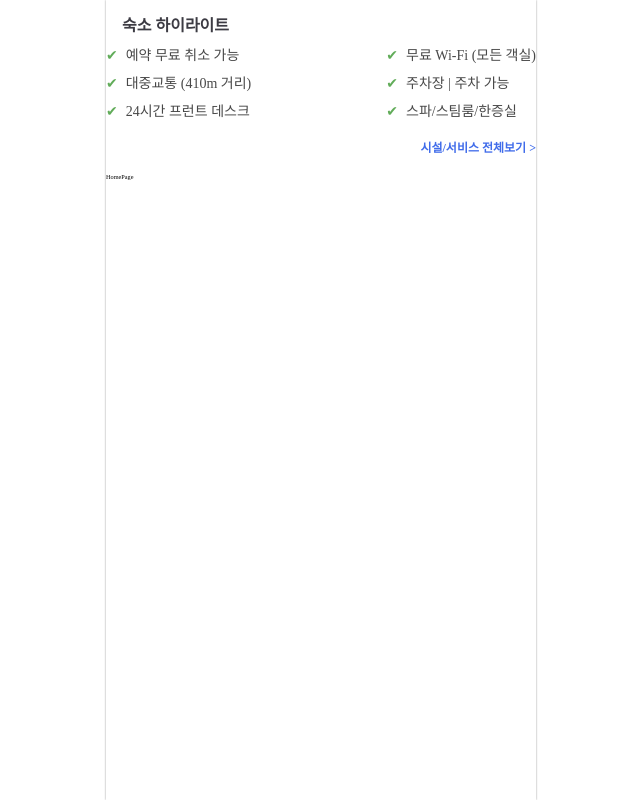
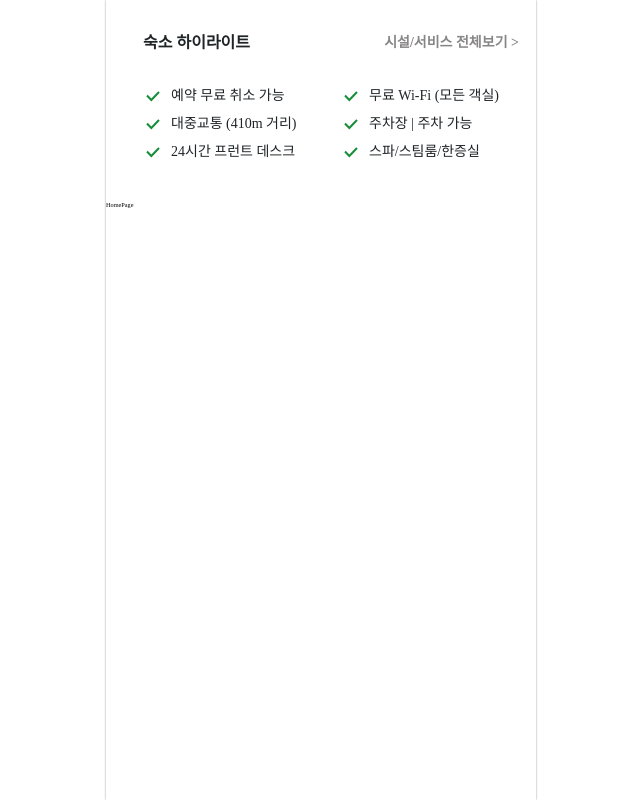
Before and after one commit to m2na7/35-COLLABORATION-WEB-AGODA, a React (Vite) app: page / in a window 1280 px wide. Shown: the whole page, without its empty margins (319-959 px from the left). Built offline with nearby package versions, Linux system fonts and the light colour scheme; a web font is replaced by a local one.

Commit message:
feat: add Highlight components

```diff
--- /dev/null
+++ b/src/assets/svg/IcCheck.tsx
@@ -0,0 +1,12 @@
+import type { SVGProps } from "react";
+const SvgIcCheck = (props: SVGProps<SVGSVGElement>) => (
+  <svg
+    xmlns="http://www.w3.org/2000/svg"
+    fill="none"
+    viewBox="0 0 20 20"
+    {...props}
+  >
+    <path stroke="#178D37" strokeWidth={2} d="M4 9.5 8.32 14 16 6" />
+  </svg>
+);
+export default SvgIcCheck;
--- a/src/assets/svg/index.ts
+++ b/src/assets/svg/index.ts
@@ -1,5 +1,6 @@
 export { default as IcBack } from "./IcBack";
 export { default as IcCart } from "./IcCart";
+export { default as IcCheck } from "./IcCheck";
 export { default as IcLogo } from "./IcLogo";
 export { default as IcMenu } from "./IcMenu";
 export { default as IcStar } from "./IcStar";
--- a/src/pages/HotelDetailPage/Components/HotelDetail/Highlights.style.ts
+++ b/src/pages/HotelDetailPage/Components/HotelDetail/Highlights.style.ts
@@ -4,50 +4,65 @@ export const HighlightsWrapper = styled.div`
   margin: 16px 0;
 `;
 
+export const HighlightsHeader = styled.div`
+  display: flex;
+  align-items: center;
+  justify-content: space-between;
+`;
+
 export const TitleStyle = styled.h3`
-  ${({ theme }) => theme.font.title4_b_16};
-  color: ${({ theme }) => theme.color.gray800};
-  margin-top: 10px;
-  margin-left: 16px;
-  margin-bottom: 10px;
+  ${({ theme }) => theme.font.title5_b_16};
+  color: ${({ theme }) => theme.color.black};
+  padding: 16px 37px;
+`;
+
+export const ServiceStyle = styled.a`
+  ${({ theme }) => theme.font.title6_b_14};
+  color: ${({ theme }) => theme.color.gray600};
+  text-decoration: none;
+  cursor: pointer;
+  padding: 17px;
 `;
 
 export const HighlightsContainer = styled.div`
   display: flex;
   justify-content: space-between;
+  padding: 16px 37px;
   gap: 6px;
 `;
 
-export const HighlightListStyle = styled.ul`
+export const LeftListStyle = styled.ul`
+  list-style: none;
+  padding: 0;
+  margin: 0 16px 0 0;
+
+  li {
+    ${({ theme }) => theme.font.body2_m_14};
+    color: ${({ theme }) => theme.color.black};
+    display: flex;
+    align-items: center;
+    margin-bottom: 8px;
+
+    svg {
+      margin-right: 8px;
+    }
+  }
+`;
+
+export const RightListStyle = styled.ul`
   list-style: none;
   padding: 0;
   margin: 0;
 
   li {
     ${({ theme }) => theme.font.body2_m_14};
-    color: ${({ theme }) => theme.color.gray700};
+    color: ${({ theme }) => theme.color.black};
     display: flex;
     align-items: center;
     margin-bottom: 8px;
 
-    &::before {
-      content: "✔";
+    svg {
       margin-right: 8px;
-      color: ${({ theme }) => theme.color.agoda_green};
-      font-size: 1.4rem;
     }
   }
 `;
-
-export const ServiceLinkStyle = styled.a`
-  ${({ theme }) => theme.font.body3_sb_12};
-  color: ${({ theme }) => theme.color.blue300};
-  display: block;
-  margin-top: 8px;
-  text-align: right;
-  cursor: pointer;
-
-  &:hover {
-    text-decoration: underline;
-  }
-`;
--- a/src/pages/HotelDetailPage/Components/HotelDetail/Highlights.tsx
+++ b/src/pages/HotelDetailPage/Components/HotelDetail/Highlights.tsx
@@ -1,10 +1,13 @@
 import {
   HighlightsWrapper,
+  HighlightsHeader,
   TitleStyle,
   HighlightsContainer,
-  HighlightListStyle,
-  ServiceLinkStyle,
+  LeftListStyle,
+  RightListStyle,
+  ServiceStyle,
 } from "./Highlights.style";
+import IcCheck from "@assets/svg/IcCheck";
 
 const Highlights = () => {
   const leftItems = [
@@ -20,20 +23,26 @@ const Highlights = () => {
 
   return (
     <HighlightsWrapper>
-      <TitleStyle>숙소 하이라이트</TitleStyle>
+      <HighlightsHeader>
+        <TitleStyle>숙소 하이라이트</TitleStyle>
+        <ServiceStyle href="#">시설/서비스 전체보기 &gt;</ServiceStyle>
+      </HighlightsHeader>
       <HighlightsContainer>
-        <HighlightListStyle>
+        <LeftListStyle>
           {leftItems.map((item, index) => (
-            <li key={index}>{item}</li>
+            <li key={index}>
+              <IcCheck width="20px" height="20px" /> {item}
+            </li>
           ))}
-        </HighlightListStyle>
-        <HighlightListStyle>
+        </LeftListStyle>
+        <RightListStyle>
           {rightItems.map((item, index) => (
-            <li key={index}>{item}</li>
+            <li key={index}>
+              <IcCheck width="20px" height="20px" /> {item}
+            </li>
           ))}
-        </HighlightListStyle>
+        </RightListStyle>
       </HighlightsContainer>
-      <ServiceLinkStyle href="#">시설/서비스 전체보기 &gt;</ServiceLinkStyle>
     </HighlightsWrapper>
   );
 };
```
Also changed, not shown: public/svg/ic_check.svg (added).
